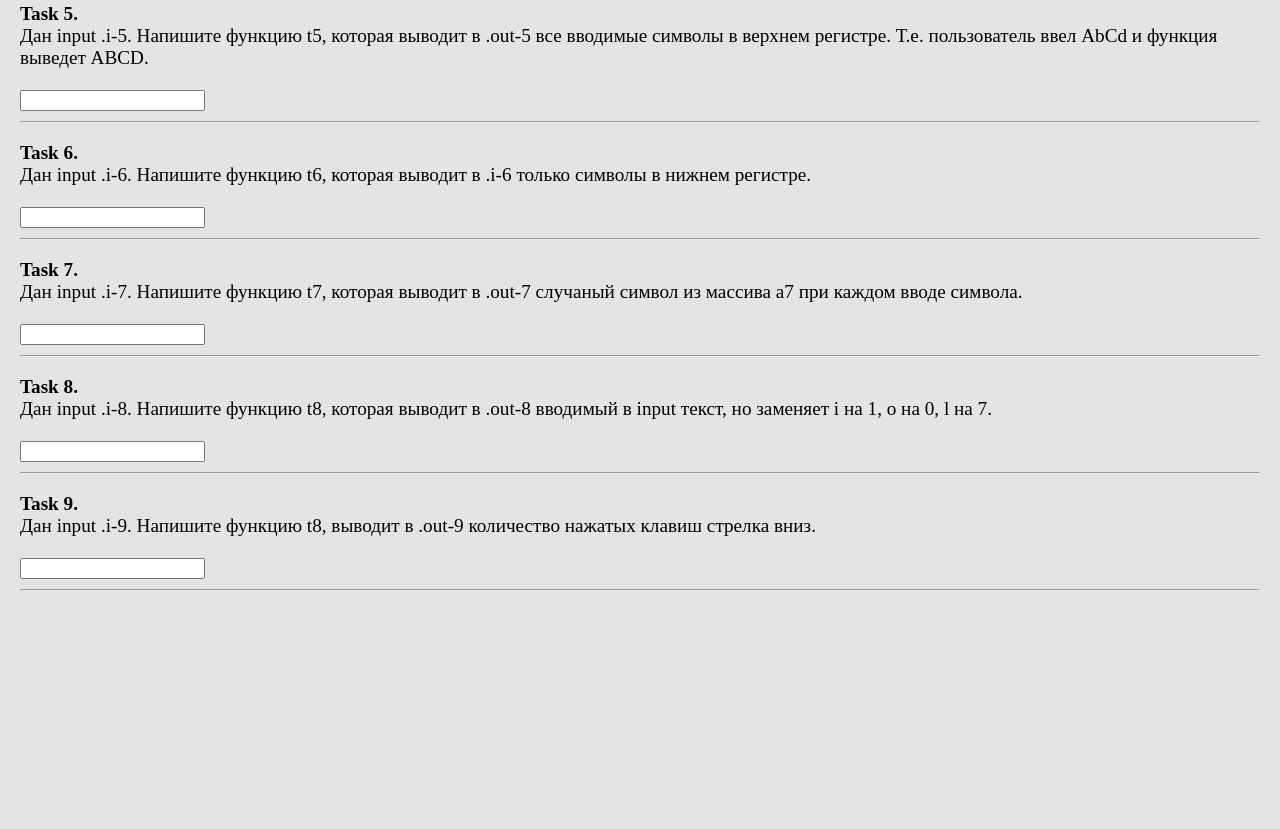
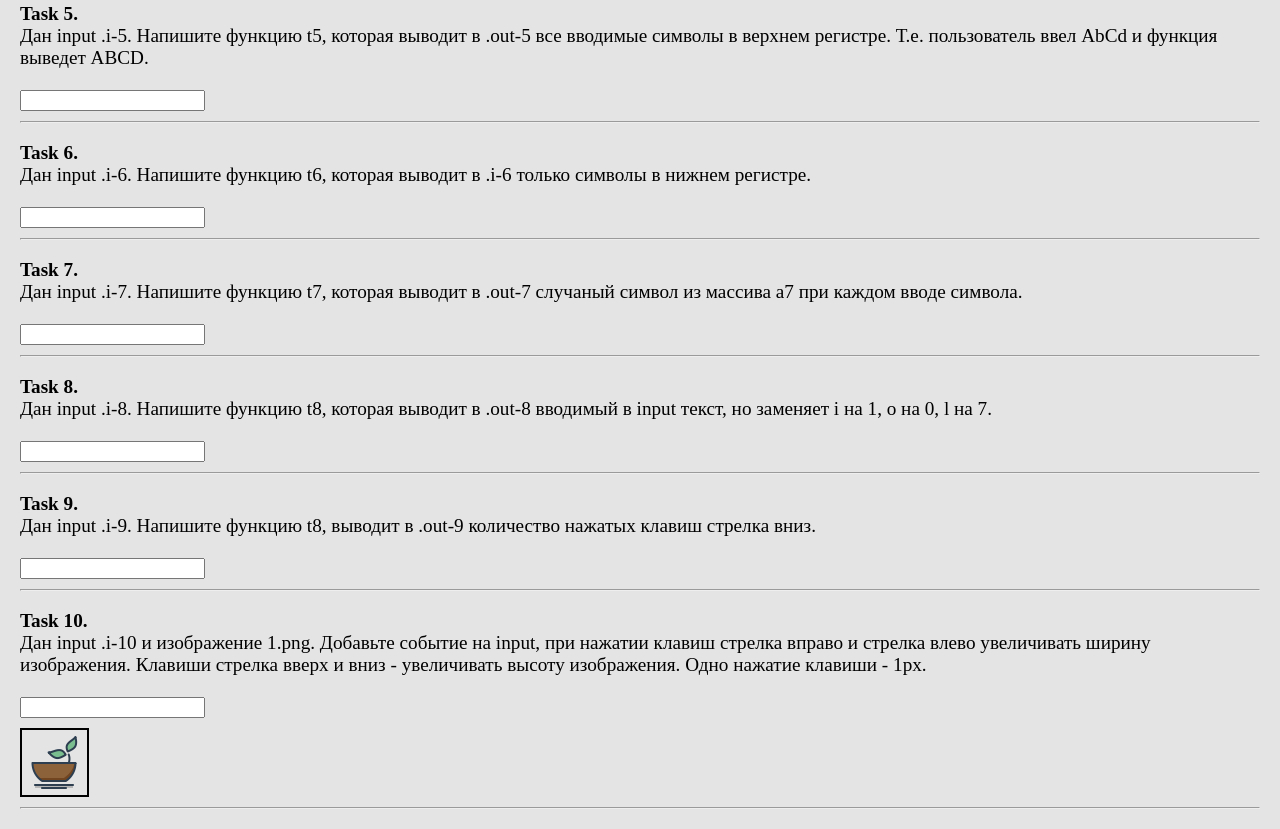
Before and after one commit to NikitaBelevich/Keyboard-Events.Lesson-6, a plain HTML site: page index.html in a window 1280 px wide. Shown: the part 529-1358 px from the top of the page. Before the commit the page ends 1140 px from the top, so only its background shows below. Drawn offline with Linux system fonts and the light colour scheme.

Commit message:
Task 10 complete

```diff
--- a/index.html
+++ b/index.html
@@ -129,6 +129,21 @@
     </div>
     <hr>
 
+    <div>
+        <p>
+            <b>Task 10.</b> <br>
+            Дан input .i-10 и изображение 1.png. Добавьте событие на input, при нажатии клавиш стрелка вправо и стрелка влево увеличивать ширину изображения. Клавиши стрелка вверх и вниз - увеличивать высоту изображения. Одно нажатие клавиши - 1px.
+        </p>
+
+        <div class="task10">
+            <input type="text" class="i-10">
+            <div class="div-10">
+               <img src="./img/1.png" alt="">
+            </div>
+        </div>
+    </div>
+    <hr>
+
 
     <script src="js/app.js" defer></script>
 </body>
--- a/js/app.js
+++ b/js/app.js
@@ -140,3 +140,24 @@ function t9(event) {
         return ++countArrowDown9;
     } else return out9.textContent;
 }
+
+// Task 10 ============================================
+/*  Дан input .i-10 и изображение 1.png. Добавьте событие на input, при нажатии клавиш стрелка вправо и стрелка влево увеличивать ширину изображения. Клавиши стрелка вверх и вниз - увеличивать высоту изображения. Одно нажатие клавиши - 1px. */
+const input10 = document.querySelector('.i-10');
+const img10 = document.querySelector('.div-10 img');
+
+input10.addEventListener('keydown', function(e) {
+    t10(e);
+});
+
+function t10(e) {
+    let currrentHeight = img10.clientHeight;
+    let currrentWidth = img10.clientWidth;
+
+    if (e.code == 'ArrowDown' || e.code == 'ArrowUp') {
+        img10.style.height = ++currrentHeight + 'px';
+    }
+    if (e.code == 'ArrowLeft' || e.code == 'ArrowRight') {
+        img10.style.width = ++currrentWidth + 'px';
+    }
+}
--- a/scss/main-style.scss
+++ b/scss/main-style.scss
@@ -9,3 +9,10 @@ body {
 input[type="number"]{
     width: 80px;
 }
+
+.div-10 {
+    margin-top: 10px;
+    height: 65px;
+    width: 65px;
+    border: 2px solid #000;
+}
```
Also changed, not shown: css/main-style.css, img/1.png (added).
